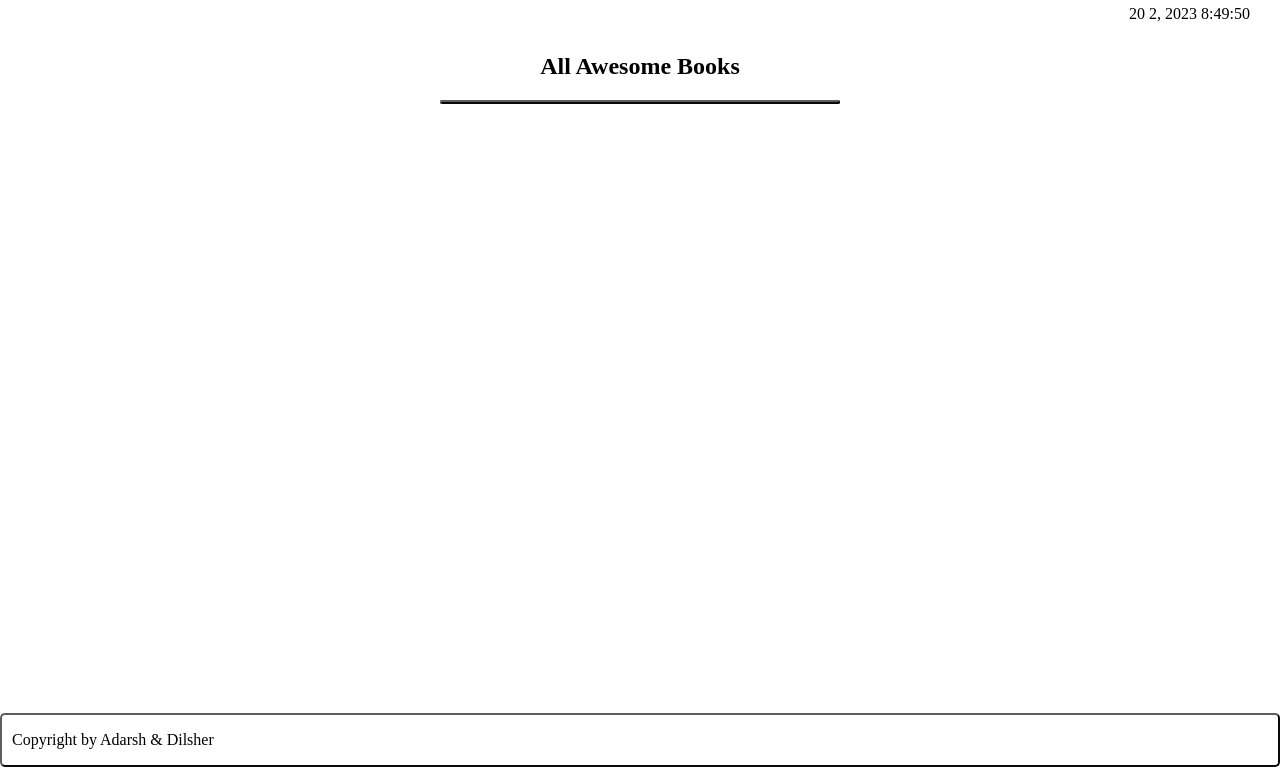
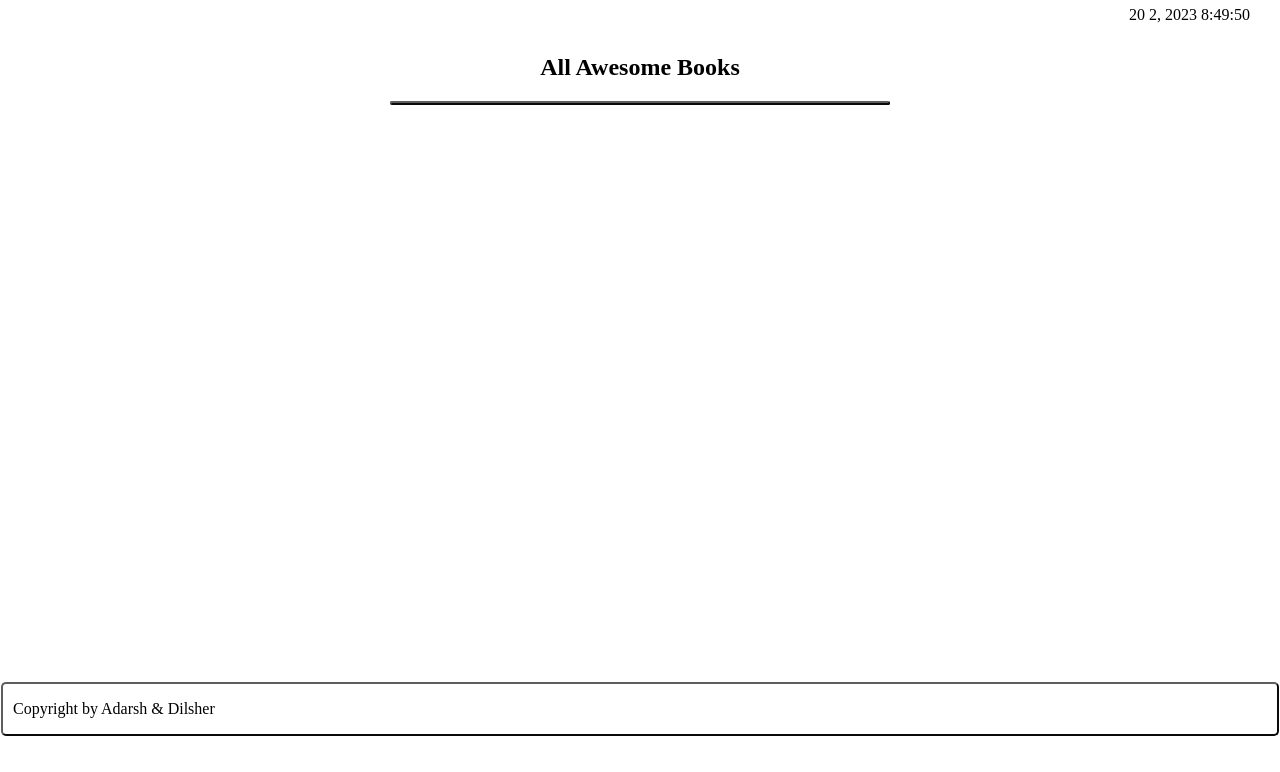
Before and after one commit to DilsherB/awesome-books-implimenting-ES6, a website with bundled scripts: page index.html in a window 1280 px wide. Shown: the part 61-833 px from the top of the page. After the commit the page ends 800 px from the top, so only its background shows below. Built offline with nearby package versions, Linux system fonts and the light colour scheme.

Commit message:
some css changes to make look better.

```diff
--- a/index.css
+++ b/index.css
@@ -6,9 +6,9 @@ body {
 }
 
 main {
-  width: 50%;
-  min-height: calc(100vh - 140px);
-  max-width: 400px;
+  width: 60%;
+  min-height: calc(100vh - 170px);
+  max-width: 500px;
   margin: 0 auto;
 }
 
@@ -16,6 +16,7 @@ nav {
   display: flex;
   justify-content: space-between;
   align-items: center;
+  margin: 1px;
 }
 
 a {
@@ -101,5 +102,5 @@ footer {
 }
 
 footer {
-  margin: 20px 0 5px 0;
+  margin: 18px 1px 2px 1px;
 }
--- a/index.html
+++ b/index.html
@@ -37,7 +37,7 @@
     <section>
       <h2>Add a new book</h2>
       <form>
-        <input type="text" placeholder="title">
+        <input type="text" placeholder="title" autofocus>
         <input type="text" placeholder="author">
         <div><button class="addBtn">Add</button></div>
       </form>
```
Also changed, not shown: media/Awesome-book-initial.png.
